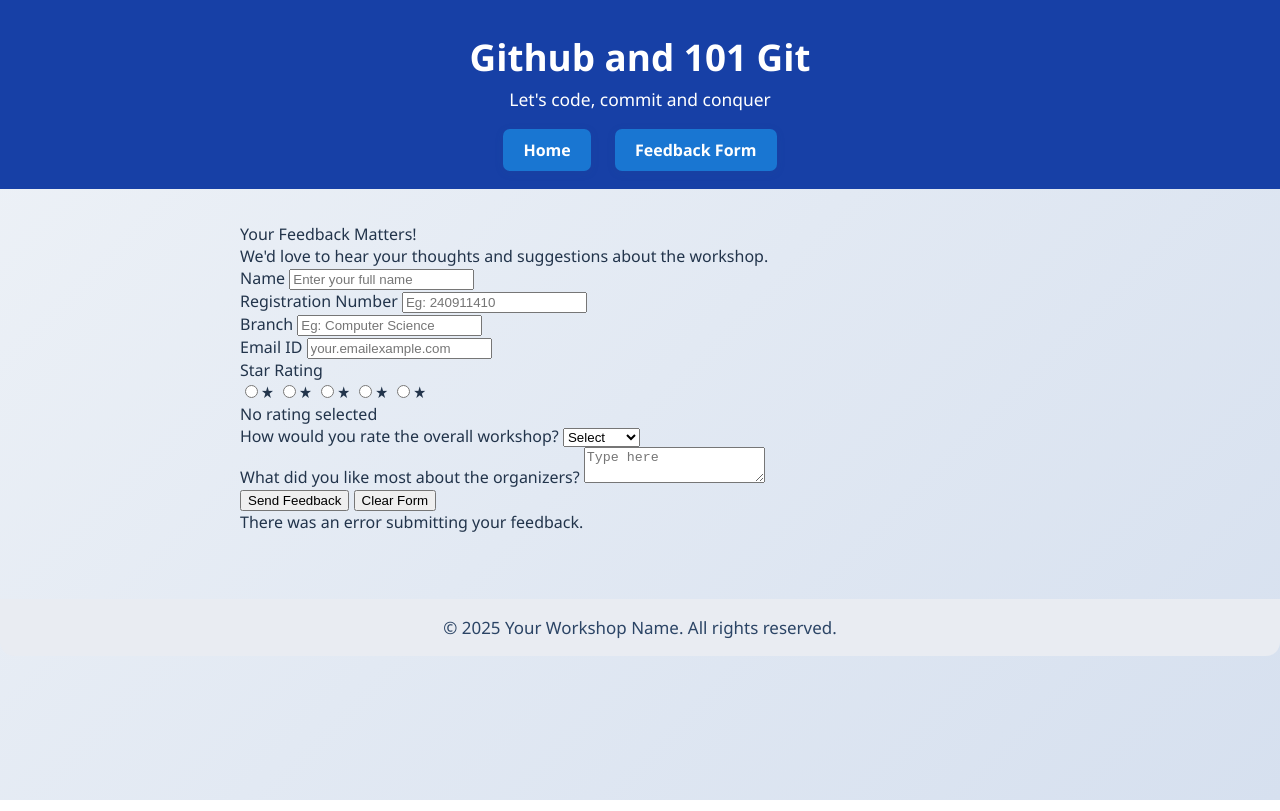
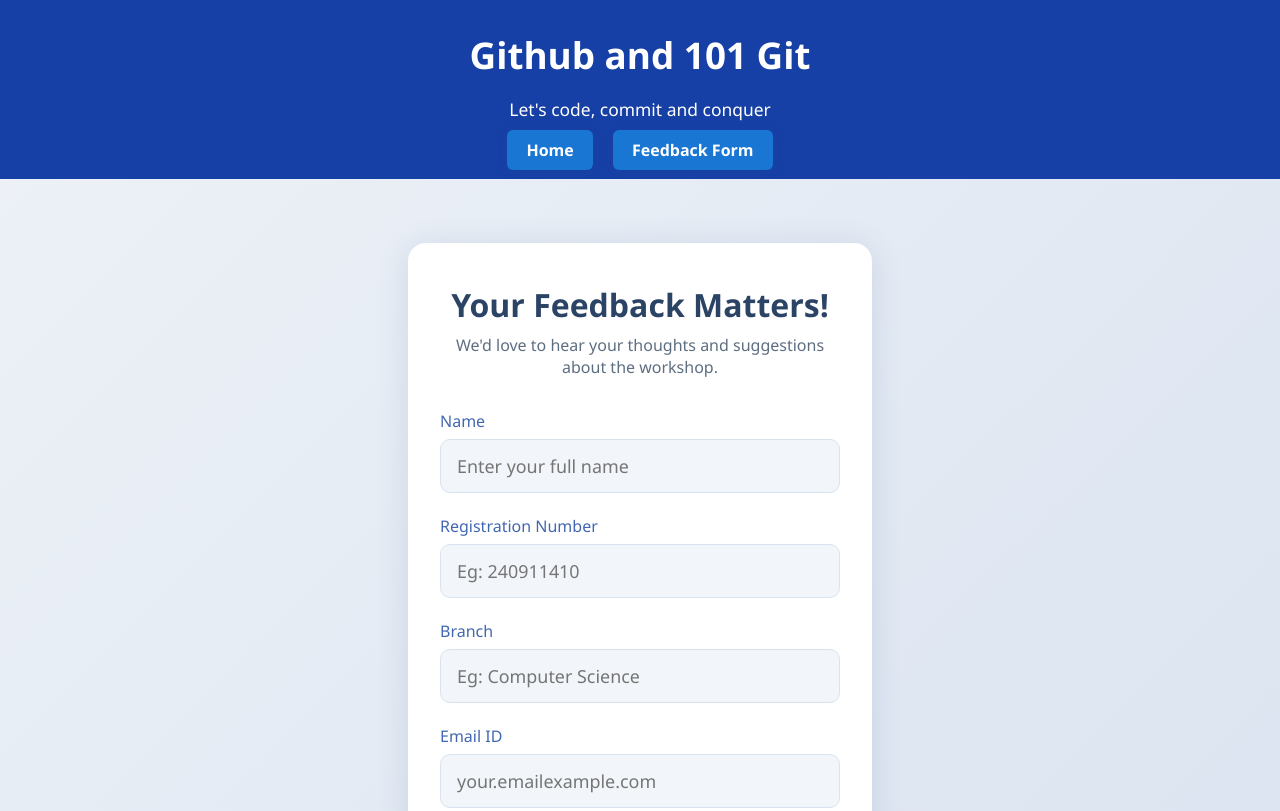
Before and after one commit to lakshya0511/GitHub_workshop, a plain HTML site: page feedback.html in a window 1280 px wide. Shown: the top 811 px of the page. Drawn offline with Linux system fonts and the light colour scheme.

Commit message:
Refactor CSS for layout and feedback components
Refactor CSS styles for improved layout and design consistency. Adjusted padding, margins, and added new styles for feedback components.

```diff
--- a/style.css
+++ b/style.css
@@ -1,45 +1,41 @@
 body {
+  background: linear-gradient(135deg, #eef2f7 0%, #d6e0ef 100%);
+  min-height: 100vh;
   margin: 0;
-  padding: 0;
-  min-height: 100vh;
-  background: linear-gradient(135deg, #eef2f7 0%, #d6e0ef 100%);
   font-family: 'Segoe UI', Tahoma, Geneva, Verdana, sans-serif;
-  color: #22344b;
 }
 
 header {
   background: #1740a6;
   color: #fff;
+  padding: 30px 16px 18px 16px;
   text-align: center;
-  padding: 32px 14px 18px 14px;
 }
 
 header h1 {
   font-size: 2.3rem;
   font-weight: 700;
-  margin: 0;
+  margin: 0 0 4px 0;
 }
 
 header p {
   font-size: 1.09rem;
   font-weight: 500;
-  margin-top: 5px;
 }
 
 nav {
-  margin-top: 18px;
+  margin-top: 17px;
 }
 .nav-link {
   color: #fff;
   background: #1976d2;
   text-decoration: none;
   font-weight: 600;
-  border-radius: 7px;
-  padding: 10px 20px;
-  margin: 0 10px;
+  border-radius: 6px;
+  padding: 9px 19px;
+  margin: 0 8px;
   box-shadow: 0 2px 9px rgba(40, 78, 141, 0.13);
   transition: background 0.18s, color 0.18s, box-shadow 0.18s;
-  display: inline-block;
 }
 .nav-link:hover,
 .nav-link:focus {
@@ -49,16 +45,16 @@
 }
 
 main {
-  padding: 34px 14px;
-  max-width: 800px;
+  padding: 32px 12px;
+  max-width: 700px;
   margin: 0 auto;
 }
 
 section {
   background: #fff;
-  border-radius: 15px;
-  padding: 32px 30px 20px 30px;
-  margin-bottom: 30px;
+  border-radius: 13px;
+  padding: 30px 22px 22px 22px;
+  margin-bottom: 26px;
   box-shadow: 0 2px 14px rgba(40, 78, 141, 0.09);
 }
 
@@ -66,76 +62,221 @@
   color: #1976d2;
   font-weight: 600;
   margin-top: 0;
-  margin-bottom: 16px;
-  font-size: 1.38rem;
 }
 
 ul {
-  padding-left: 23px;
-  margin-top: 0;
-  margin-bottom: 12px;
-}
-
-li {
-  margin-bottom: 9px;
-  line-height: 1.5;
-}
-
-strong {
-  color: #1976d2;
-}
-
-.button {
-  display: inline-block;
-  background: #1976d2;
-  color: #fff;
-  font-weight: 600;
-  border-radius: 7px;
-  padding: 10px 22px;
-  text-decoration: none;
-  margin-top: 8px;
-  margin-bottom: 6px;
-  font-size: 1.08rem;
-  box-shadow: 0 2px 8px rgba(40, 78, 141, 0.09);
-  transition: background 0.18s, color 0.18s, box-shadow 0.18s;
-}
-.button:hover,
-.button:focus {
-  background: #1740a6;
-  color: #fff;
+  padding-left: 18px;
 }
 
 footer {
   background: #e9ecf2;
   color: #2b4465;
   text-align: center;
-  padding: 17px 12px;
-  margin-top: 32px;
-  border-radius: 0 0 14px 14px;
-  font-size: 1.06rem;
+  padding: 16px;
+  margin-top: 35px;
+  border-radius: 0 0 16px 16px;
+  font-size: 1.04rem;
 }
 
-/* Responsive design for mobile */
-@media (max-width: 650px) {
-  main {
-    max-width: 98vw;
-    padding: 18px 3vw;
+.feedback-container {
+  background: #fff;
+  border-radius: 18px;
+  box-shadow: 0 4px 32px rgba(40, 78, 141, 0.14);
+  padding: 40px 32px;
+  max-width: 400px;
+  width: 100%;
+  margin: 32px auto;
+  animation: fadeIn 0.9s cubic-bezier(0.83, 0, 0.17, 1);
+}
+
+@keyframes fadeIn {
+  from {
+    opacity: 0;
+    transform: translateY(40px);
   }
-  section {
-    padding: 21px 10px 13px 10px;
-    margin-bottom: 17px;
-  }
-  header {
-    padding: 18px 5px 10px 5px;
+  to {
+    opacity: 1;
+    transform: none;
   }
 }
 
-@media (max-width: 400px) {
-  h2 {
-    font-size: 1.02rem;
-  }
-  .button, .nav-link {
-    padding: 7px 11px;
-    font-size: .98rem;
-  }
+.feedback-title {
+  font-size: 2rem;
+  font-weight: 700;
+  color: #2b4465;
+  text-align: center;
+  margin-bottom: 8px;
 }
+
+.feedback-desc {
+  text-align: center;
+  color: #5e6e81;
+  font-size: 1rem;
+  margin-bottom: 32px;
+}
+
+.form-group {
+  margin-bottom: 22px;
+}
+
+.form-label {
+  display: block;
+  color: #4267b2;
+  font-weight: 500;
+  margin-bottom: 7px;
+  font-size: 1rem;
+}
+
+.form-input,
+.form-textarea {
+  background: #f2f6fa;
+  border: 1.5px solid #d8e3ef;
+  border-radius: 10px;
+  width: 100%;
+  padding: 14px 16px;
+  font-size: 1.12rem;
+  font-family: inherit;
+  transition: border-color 0.3s ease, box-shadow 0.25s ease;
+  outline: none;
+  box-shadow: none;
+  min-height: 44px;
+  box-sizing: border-box;
+}
+
+.form-input:focus,
+.form-textarea:focus {
+  border-color: #1976d2;
+  box-shadow: 0 3px 14px rgba(25, 118, 210, 0.15);
+}
+
+.form-textarea {
+  height: 110px;
+  resize: vertical;
+  font-size: 1.1rem;
+  padding-top: 14px;
+  line-height: 1.4;
+  margin-bottom: 5px;
+}
+
+.star-rating {
+  display: flex;
+  justify-content: center;
+  flex-direction: row-reverse;
+  font-size: 2rem;
+  margin-bottom: 8px;
+  gap: 5px;
+}
+
+.star-rating input[type='radio'] {
+  display: none;
+}
+
+.star-rating label {
+  color: #aac1e7;
+  padding: 0 2px;
+  cursor: pointer;
+  transition: color 0.22s;
+  filter: drop-shadow(0 1px 2px #b1ccf7);
+}
+
+.star-rating label:hover,
+.star-rating label:hover ~ label,
+.star-rating input:checked ~ label {
+  color: #1976d2;
+}
+
+.rating-display {
+  text-align: center;
+  color: #1976d2;
+  font-weight: 600;
+  margin-bottom: 8px;
+  font-size: 1.1rem;
+}
+
+#ratingError {
+  text-align: center;
+  margin-top: 4px;
+  display: none;
+}
+
+.feedback-actions {
+  display: flex;
+  gap: 12px;
+  margin-top: 25px;
+}
+
+.btn {
+  flex: 1;
+  font-weight: 600;
+  font-size: 1.04rem;
+  border: none;
+  border-radius: 7px;
+  padding: 13px 0;
+  cursor: pointer;
+  background: #1976d2;
+  color: #fff;
+  transition: background 0.2s, box-shadow 0.2s;
+  box-shadow: 0 2px 8px rgba(40, 78, 141, 0.09);
+  outline: none;
+}
+
+.btn:hover,
+.btn:focus {
+  background: #1740a6;
+}
+
+.btn-secondary {
+  background: #e9ecf2;
+  color: #2b4465;
+}
+
+.btn-secondary:hover {
+  background: #d5d6de;
+  color: #0f2540;
+}
+
+.form-error {
+  color: #d62d50;
+  font-size: 0.93rem;
+  margin-top: 6px;
+  display: none;
+  font-weight: 500;
+}
+
+.feedback-summary {
+  margin-top: 32px;
+  background: #f2f6fa;
+  border-radius: 11px;
+  border: 1px solid #d8e3ef;
+  box-shadow: 0 2px 8px rgba(40, 78, 141, 0.08);
+  padding: 22px 18px;
+  color: #2b4465;
+  font-size: 1.04rem;
+  animation: fadeIn 0.6s cubic-bezier(0.83, 0, 0.17, 1);
+}
+
+.summary-label {
+  color: #1976d2;
+  font-weight: 600;
+  margin-right: 8px;
+}
+
+.stars-summary {
+  color: #1976d2;
+  font-size: 1.2rem;
+}
+
+a.button {
+  background-color: #0366d6;
+  color: white;
+  padding: 0.75rem 1.25rem;
+  border-radius: 4px;
+  text-decoration: none;
+  font-weight: 600;
+  display: inline-block;
+  margin-top: 1rem;
+}
+
+a.button:hover {
+  background-color: #024a9b;
+}
```
